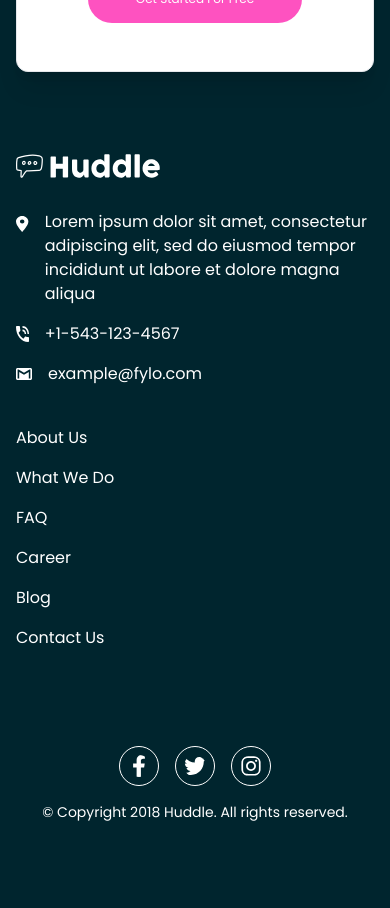
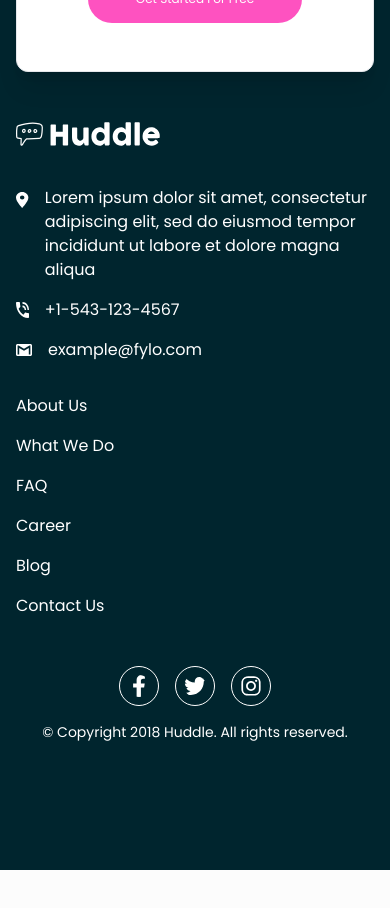
Before and after one commit to BrandTrump/FM-Huddle-Landing-Page, a Next.js app: page / in a window 390 px wide. Shown: the part 2560-3468 px from the top of the page. After the commit the page ends 3430 px from the top, so only its background shows below. Built offline with nearby package versions, Linux system fonts and the light colour scheme.

Commit message:
style: improved responsiveness

```diff
--- a/components/Footer.tsx
+++ b/components/Footer.tsx
@@ -15,13 +15,15 @@ function Footer() {
               Get Started For Free
             </button>
           </div>
-          <div className="my-28 space-y-8 md:mt-32 md:flex md:justify-between md:space-y-0 md:items-center py-8">
-            <div className="flex flex-col gap-8 md:gap-4 md:flex-row md:justify-between ">
-              <div className="space-y-4 md:w-1/3 ">
-                <div className="relative w-full max-w-[9em] h-[1.5em] md:max-w-[13em] md:h-[2.1em]">
-                  <Image src={"/images/logo-white.svg"} alt="logo" fill />
-                </div>
-                <div className="flex gap-4 pt-4">
+
+          <div className="relative w-full max-w-[9em] h-[1.5em] md:max-w-[13em] md:h-[2.1em] mt-28">
+            <Image src={"/images/logo-white.svg"} alt="logo" fill />
+          </div>
+
+          <div className="mt-2 mb-20 space-y-8 md:mt-0 md:flex md:justify-between md:space-y-0 md:items-center py-8">
+            <div className="flex flex-col gap-8 md:gap-4 md:flex-row md:justify-between md:items-start">
+              <div className="space-y-4 md:w-1/3">
+                <div className="flex gap-4">
                   <div className="mt-1.5 relative w-full max-w-[0.8em] h-[1em] md:max-w-[0.8em] md:h-[1em]">
                     <Image src={"/images/icon-location.svg"} alt="email" fill />
                   </div>
@@ -45,7 +47,7 @@ function Footer() {
                 </div>
               </div>
 
-              <div className="space-y-4 pt-2 md:flex md:space-y-0 md:gap-16 md:items-center">
+              <div className="space-y-4 md:flex md:space-y-0 md:gap-16 md:items-center">
                 <div className="space-y-4 flex flex-col">
                   <Link href={"/"} className="hover:underline">
                     About Us
@@ -71,8 +73,8 @@ function Footer() {
                 </div>
               </div>
 
-              <div className="space-y-4 pt-4 md:flex md:flex-col md:pt-0 md:justify-between">
-                <div className="flex justify-center items-center gap-4 md:justify-start pt-12">
+              <div className="space-y-4 pt-4 md:flex md:flex-col md:pt-0 md:justify-between md:h-[13em]">
+                <div className="flex justify-center items-center gap-4 md:justify-start">
                   <div className="cursor-pointer">
                     <svg
                       xmlns="http://www.w3.org/2000/svg"
```
